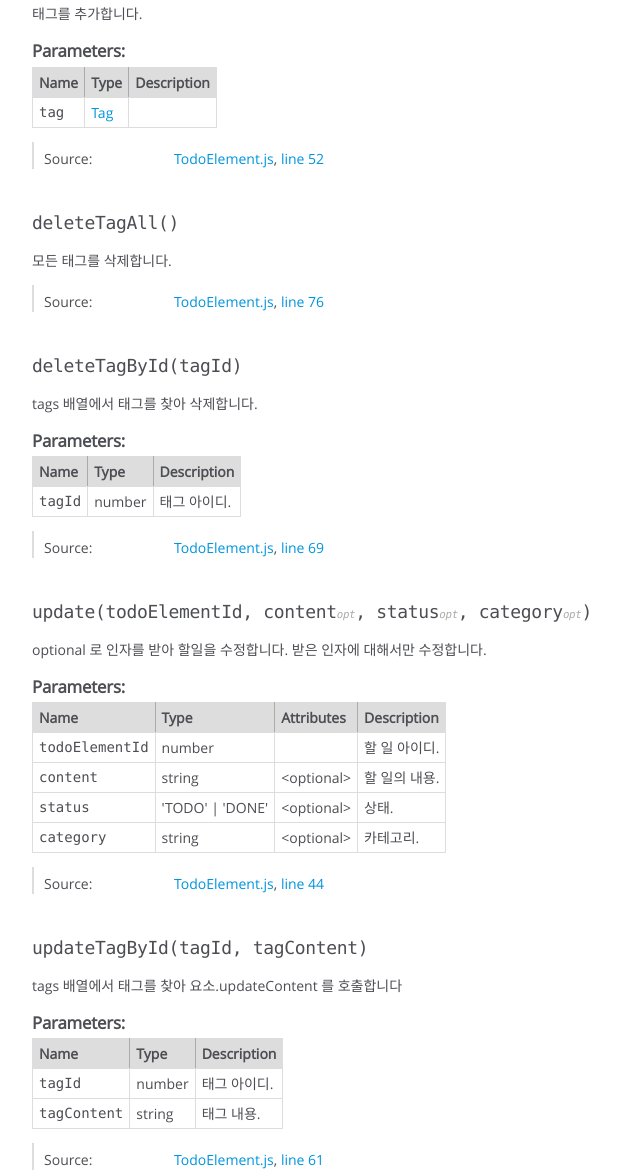
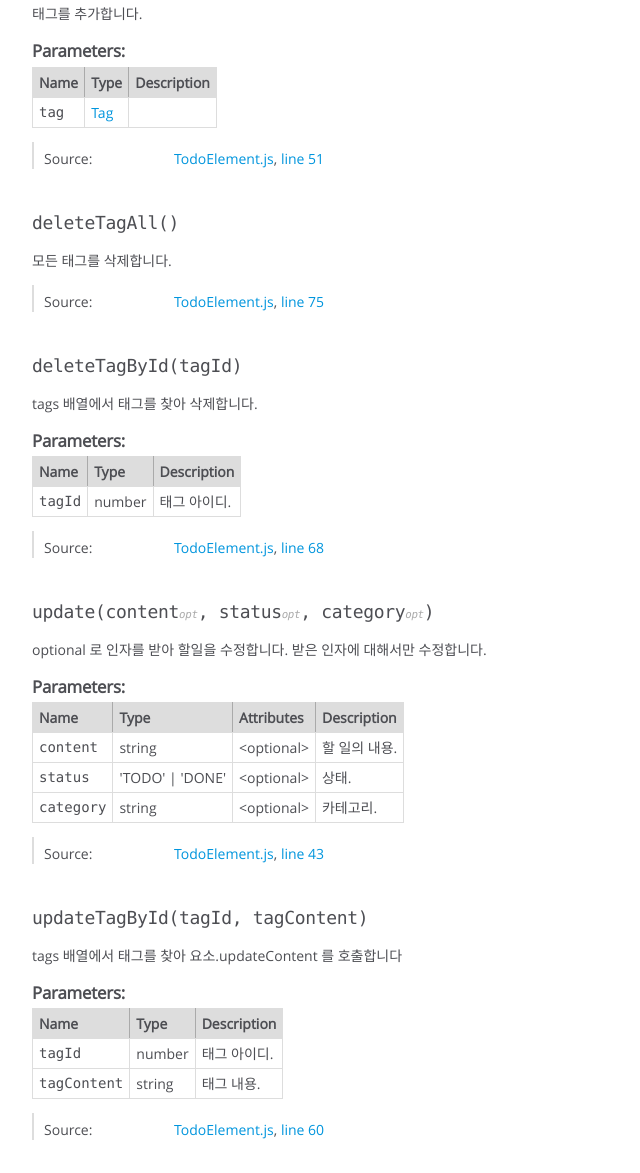
Before and after one commit to next-step/ts-todo-list, a website: page docs/TodoElement.html in a window 1280 px wide. Shown: the part 1029-2202 px from the top of the page, without its empty margins (0-640 px from the left). Drawn offline with Linux system fonts and the light colour scheme.

Commit message:
docs 빌드 다시

```diff
--- a/docs/TodoElement.html
+++ b/docs/TodoElement.html
@@ -555,7 +555,7 @@
 
     <dt class="tag-source">Source:</dt>
     <dd class="tag-source"><ul class="dummy"><li>
-        <a href="TodoElement.js.html">TodoElement.js</a>, <a href="TodoElement.js.html#line52">line 52</a>
+        <a href="TodoElement.js.html">TodoElement.js</a>, <a href="TodoElement.js.html#line51">line 51</a>
     </li></ul></dd>
 
 
@@ -643,7 +643,7 @@
 
     <dt class="tag-source">Source:</dt>
     <dd class="tag-source"><ul class="dummy"><li>
-        <a href="TodoElement.js.html">TodoElement.js</a>, <a href="TodoElement.js.html#line76">line 76</a>
+        <a href="TodoElement.js.html">TodoElement.js</a>, <a href="TodoElement.js.html#line75">line 75</a>
     </li></ul></dd>
 
 
@@ -780,7 +780,7 @@
 
     <dt class="tag-source">Source:</dt>
     <dd class="tag-source"><ul class="dummy"><li>
-        <a href="TodoElement.js.html">TodoElement.js</a>, <a href="TodoElement.js.html#line69">line 69</a>
+        <a href="TodoElement.js.html">TodoElement.js</a>, <a href="TodoElement.js.html#line68">line 68</a>
     </li></ul></dd>
 
 
@@ -816,7 +816,7 @@
 
 
 
-    <h4 class="name" id="update"><span class="type-signature"></span>update<span class="signature">(todoElementId, content<span class="signature-attributes">opt</span>, status<span class="signature-attributes">opt</span>, category<span class="signature-attributes">opt</span>)</span><span class="type-signature"></span></h4>
+    <h4 class="name" id="update"><span class="type-signature"></span>update<span class="signature">(content<span class="signature-attributes">opt</span>, status<span class="signature-attributes">opt</span>, category<span class="signature-attributes">opt</span>)</span><span class="type-signature"></span></h4>
 
 
 
@@ -858,37 +858,6 @@
     </thead>
 
     <tbody>
-
-
-        <tr>
-
-                <td class="name"><code>todoElementId</code></td>
-
-
-            <td class="type">
-
-
-<span class="param-type">number</span>
-
-
-
-            </td>
-
-
-                <td class="attributes">
-
-
-
-
-
-                </td>
-
-
-
-
-            <td class="description last"><p>할 일 아이디.</p></td>
-        </tr>
-
 
 
         <tr>
@@ -1029,7 +998,7 @@
 
     <dt class="tag-source">Source:</dt>
     <dd class="tag-source"><ul class="dummy"><li>
-        <a href="TodoElement.js.html">TodoElement.js</a>, <a href="TodoElement.js.html#line44">line 44</a>
+        <a href="TodoElement.js.html">TodoElement.js</a>, <a href="TodoElement.js.html#line43">line 43</a>
     </li></ul></dd>
 
 
@@ -1189,7 +1158,7 @@
 
     <dt class="tag-source">Source:</dt>
     <dd class="tag-source"><ul class="dummy"><li>
-        <a href="TodoElement.js.html">TodoElement.js</a>, <a href="TodoElement.js.html#line61">line 61</a>
+        <a href="TodoElement.js.html">TodoElement.js</a>, <a href="TodoElement.js.html#line60">line 60</a>
     </li></ul></dd>
 
 
@@ -1241,7 +1210,7 @@
 <br class="clear">
 
 <footer>
-    Documentation generated by <a href="https://github.com/jsdoc/jsdoc">JSDoc 3.6.10</a> on Tue Mar 01 2022 05:15:13 GMT+0900 (Korean Standard Time)
+    Documentation generated by <a href="https://github.com/jsdoc/jsdoc">JSDoc 3.6.10</a> on Tue Mar 01 2022 05:24:19 GMT+0900 (Korean Standard Time)
 </footer>
 
 <script> prettyPrint(); </script>
```
Also changed, not shown: docs/Tag.html (+1 -1 lines), docs/Tag.js.html (+1 -1 lines), docs/TodoApp.html (+1 -1 lines), docs/TodoApp.js.html (+1 -1 lines), docs/TodoElement.js.html (+1 -2 lines), docs/index.html (+1 -1 lines).
